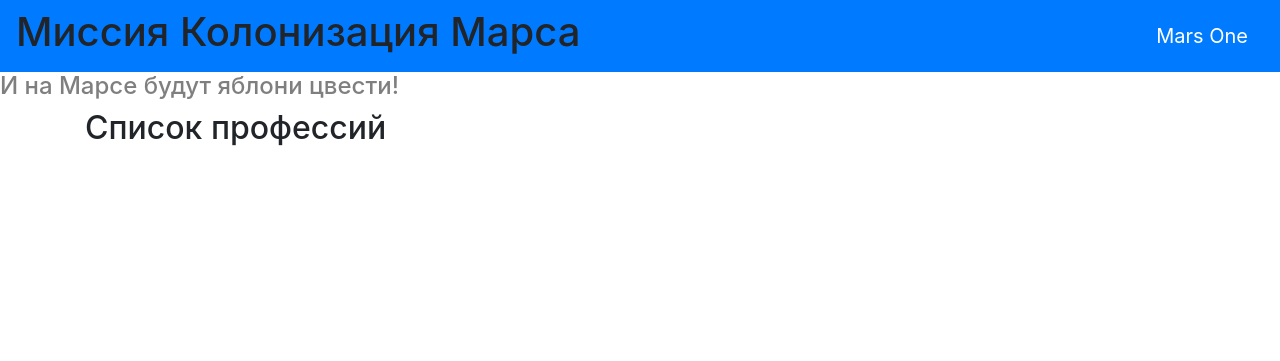
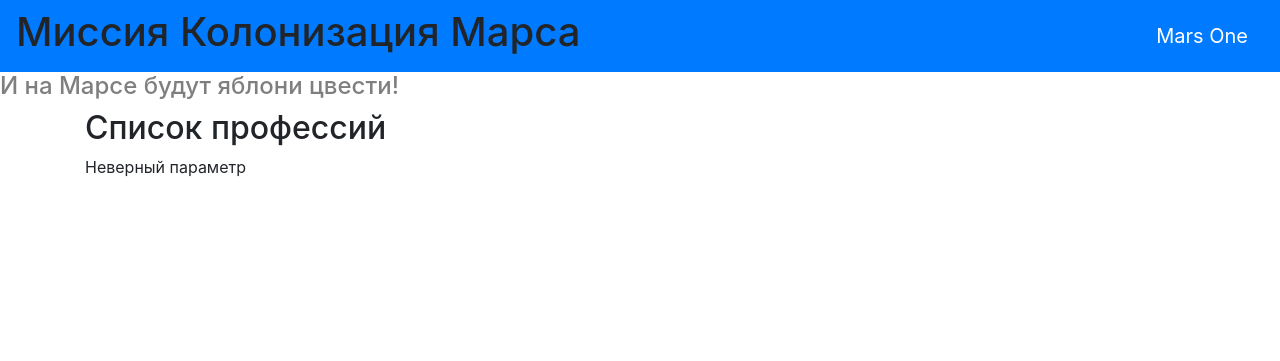
Before and after one commit to Vanechka-777/mars, a Python web app: template flask/templates/list_prof.html in a window 1280 px wide. Shown: the top 361 px of the page. Run offline with Jinja, Linux system fonts and the light colour scheme; the template is opened without the code that fills it: most values are stand-ins (such as "Sample title", 1, 10 or a date in 2020); some libraries are stand-ins or nearby versions.

Commit message:
исправление 3 задачи

```diff
--- a/flask/templates/list_prof.html
+++ b/flask/templates/list_prof.html
@@ -36,5 +36,7 @@
             <li>Оператор марсохода</li>
             <li>Водитель-испытатель</li>
         </ul>
+{% else %}
+    <div>Неверный параметр</div>
     {% endif %}
 {% endblock %}
```
